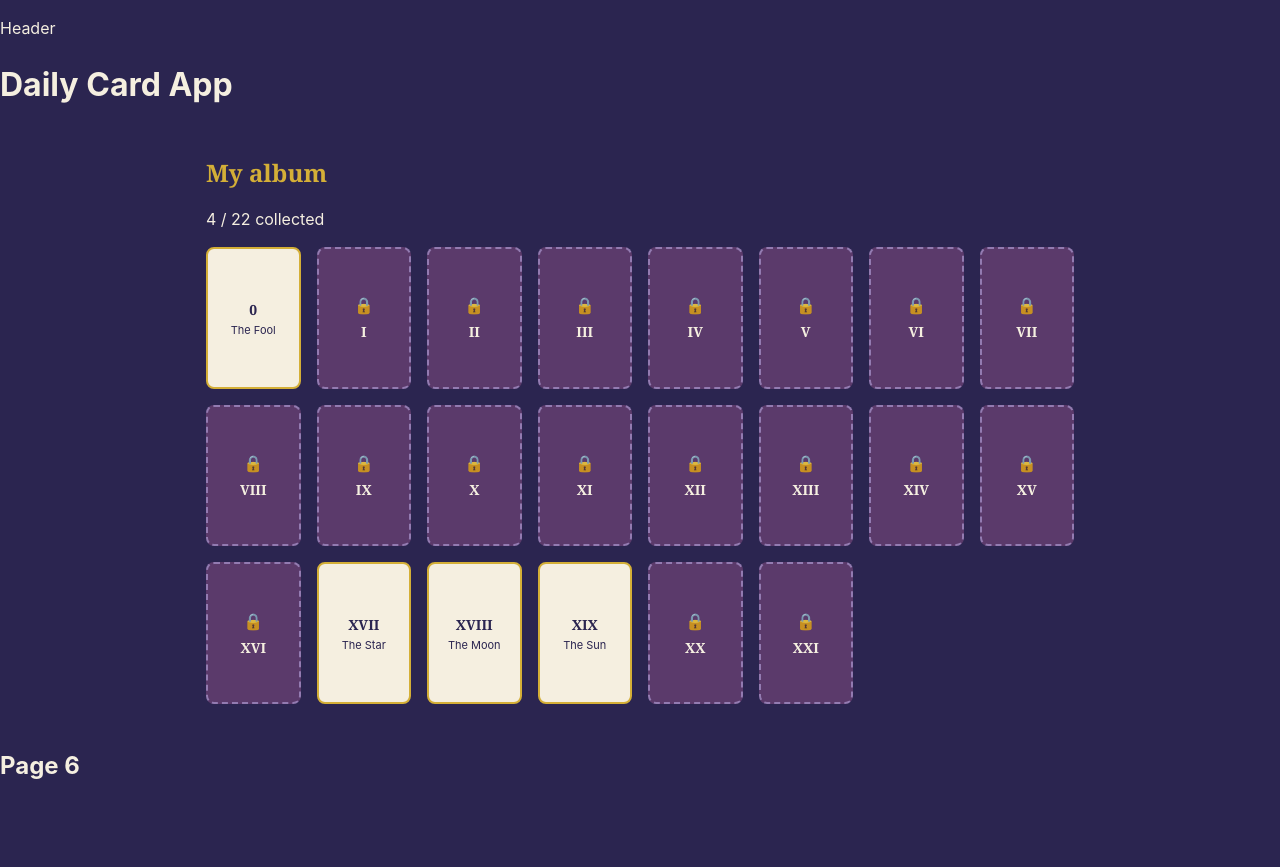
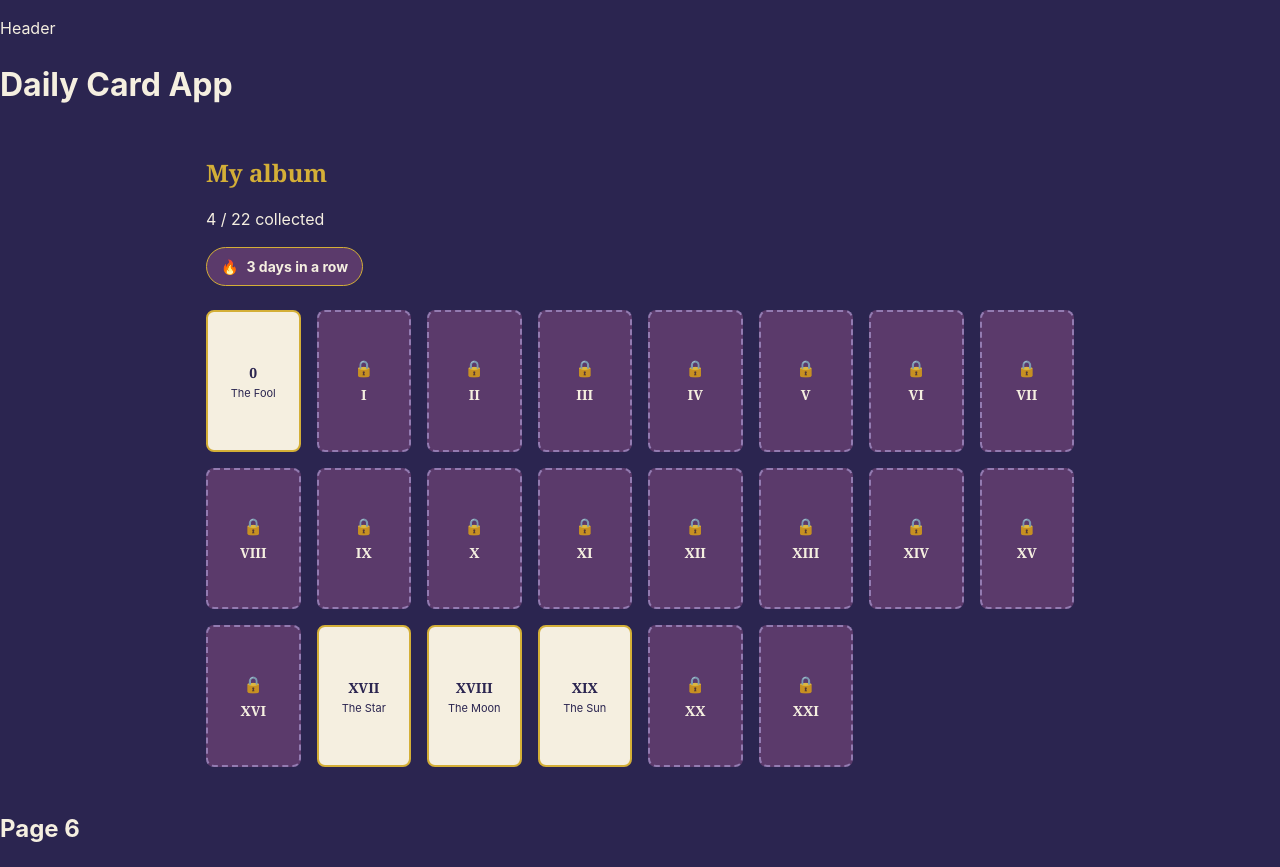
Before and after one commit to patrikhilton/daily-card-app, a React (Vite) app: page / in a window 1280 px wide. Before the commit the page ends 816 px from the top, so only its background shows below. Built offline with nearby package versions, Linux system fonts and the light colour scheme.

Commit message:
Add streak chip

```diff
--- /dev/null
+++ b/src/components/StreakChip.jsx
@@ -0,0 +1,20 @@
+import "./StreakChip.scss";
+
+function StreakChip({ streak }) {
+  return (
+    <p className="streak-chip">
+      {streak > 0 ? (
+        <>
+          <span aria-hidden="true">🔥</span>
+          <strong>
+            {streak} {streak === 1 ? "day" : "days"} in a row
+          </strong>
+        </>
+      ) : (
+        <strong>A new streak starts today</strong>
+      )}
+    </p>
+  );
+}
+
+export default StreakChip;
--- /dev/null
+++ b/src/components/StreakChip.scss
@@ -0,0 +1,14 @@
+@use "../styles/variables" as *;
+
+.streak-chip {
+  display: inline-flex;
+  align-items: center;
+  gap: 8px;
+  margin: 0 0 24px;
+  padding: 8px 14px;
+  border: 1px solid $gold;
+  border-radius: 999px;
+  background: $plum;
+  color: $cream;
+  font-size: 0.875rem;
+}
--- a/src/data/fakeProgress.js
+++ b/src/data/fakeProgress.js
@@ -1,7 +1,7 @@
-// Pretend progress, same shape as `progress` in App.jsx (Chee's branch).
+// Pretend progress, same shape as progress in App.jsx (Chee's branch).
 // Remove once App.jsx passes the real progress to Page 5 and 6.
-
 export const fakeProgress = {
+  streak: 3, // pretend value: rename when Chee confirms the real name
   collectedIds: ["ar17", "ar19", "ar18", "ar00"],
   journal: [
     { date: "2026-11-18", cardId: "ar17", text: "My son laughed at breakfast." },
--- a/src/pages/Page5.jsx
+++ b/src/pages/Page5.jsx
@@ -1,9 +1,14 @@
 import { CARDS } from "../data/cards";
 import { fakeProgress } from "../data/fakeProgress";
+import AlbumCard from "../components/AlbumCard";
+import StreakChip from "../components/StreakChip";
 import "./Page5.scss";
-import AlbumCard from "../components/AlbumCard";
 
-function Page5({ collectedIds = fakeProgress.collectedIds }) {
+function Page5({
+  streak = fakeProgress.streak,
+  collectedIds = fakeProgress.collectedIds,
+  journal = fakeProgress.journal,
+}) {
   const collected = new Set(collectedIds);
 
   return (
@@ -12,6 +17,8 @@ function Page5({ collectedIds = fakeProgress.collectedIds }) {
       <p className="album__count">
         {collected.size} / {CARDS.length} collected
       </p>
+
+      <StreakChip streak={streak} />
 
       <ul className="album__list">
         {CARDS.map((card) => (
```
